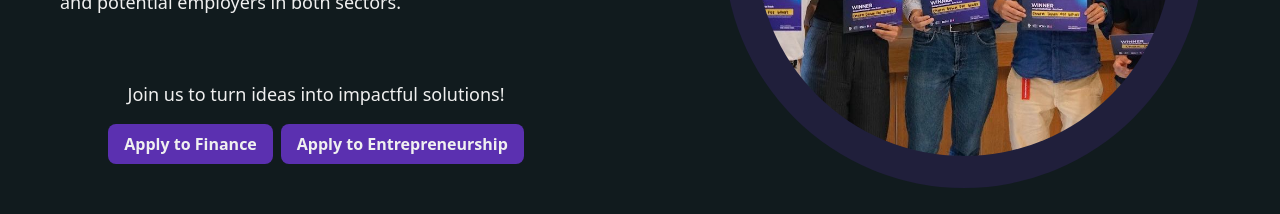
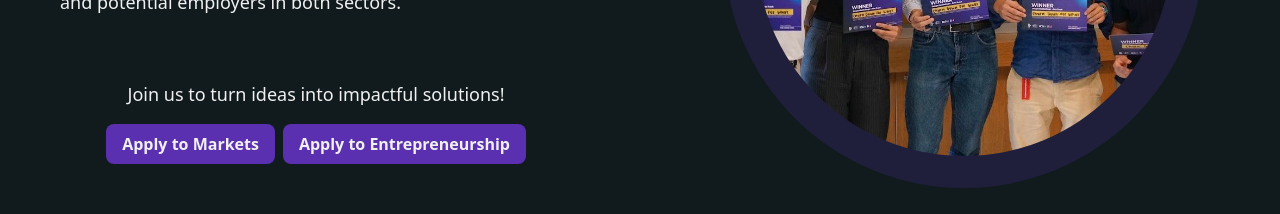
Before and after one commit to aposded/hacklab-website, a React (Create React App) app: page / in a window 1280 px wide. Shown: the part 1860-2074 px from the top of the page. Built offline with nearby package versions, Linux system fonts and the light colour scheme.

Commit message:
Test change

```diff
--- a/src/pages/Home.js
+++ b/src/pages/Home.js
@@ -81,7 +81,7 @@ export default function Home() {
                 </Ul>
                 <Text className='mt-4 text-center lg:mt-16'>Join us to turn ideas into impactful solutions!</Text>
                 <div className='flex flex-wrap justify-center items-center w-full gap-2 mt-4'>
-                    <PrimaryButton onClick={applyFinance}>Apply to Finance</PrimaryButton>
+                    <PrimaryButton onClick={applyFinance}>Apply to Markets</PrimaryButton>
                     <PrimaryButton onClick={applyEntrepreneurship}>Apply to Entrepreneurship</PrimaryButton>
                 </div>
             </Subhero>
```
Also changed, not shown: 1 other file (tests, documents, lock files or other folders).
